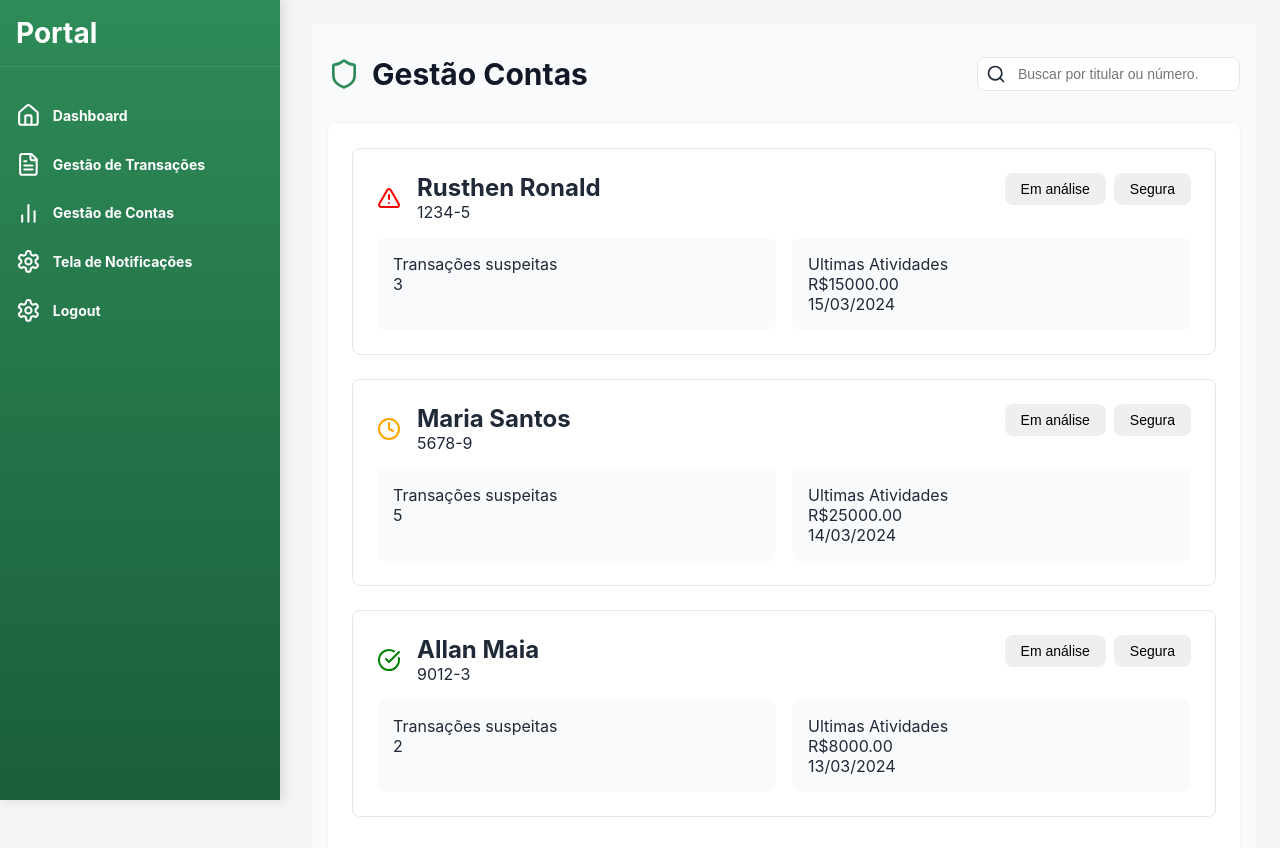
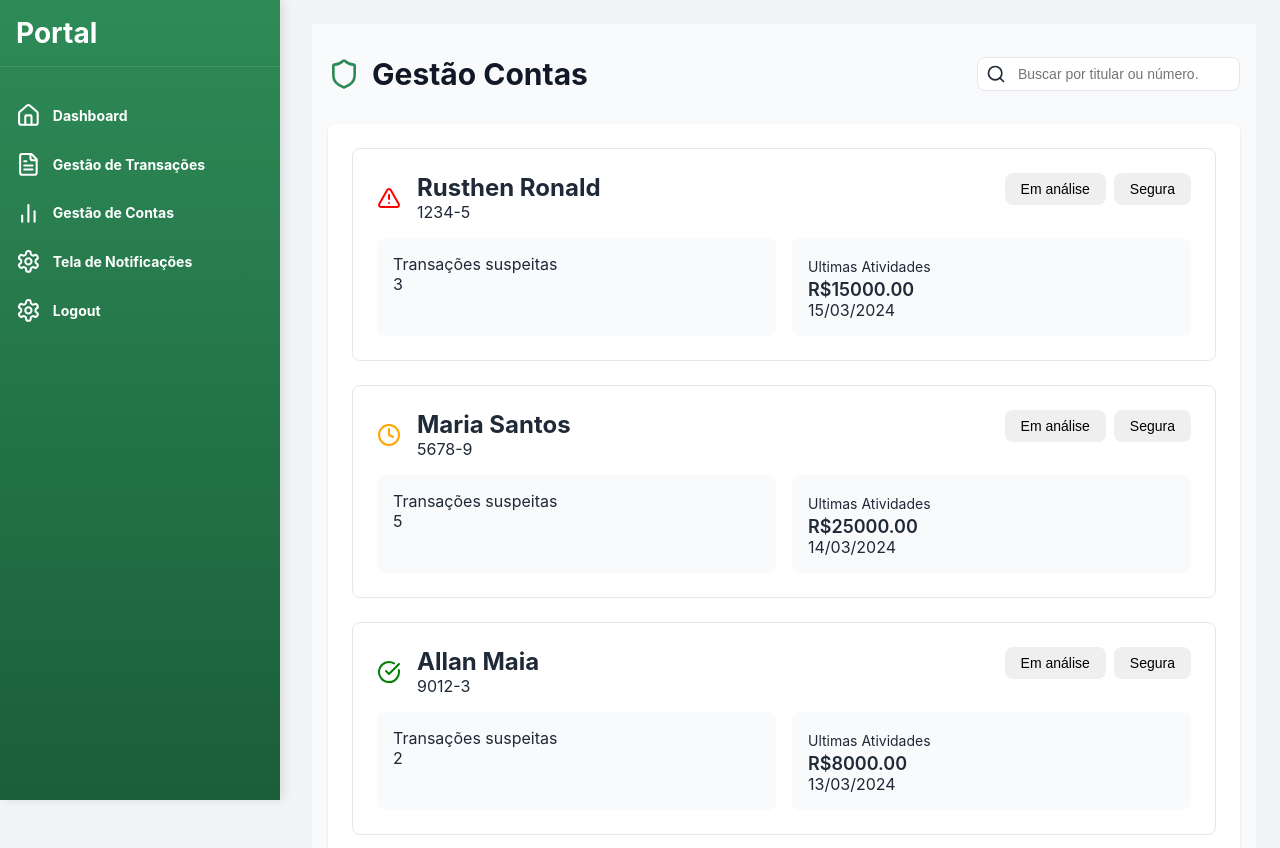
Before and after one commit to RusthenRonald2006/Portal-de-analise-em-anomalias-transacionais, a React (Create React App) app in the folder detec-anomalias/: page /gestaocontas in a window 1280 px wide. Built offline with nearby package versions, Linux system fonts and the light colour scheme; the HTML template or start-up script is replaced by a standard one.

Commit message:
destacando valores

```diff
--- a/detec-anomalias/src/components/Pages/GestaoContas.js
+++ b/detec-anomalias/src/components/Pages/GestaoContas.js
@@ -107,8 +107,8 @@ function GestaoContas(){
                                         <p>{contas.transacoesSuspeitas}</p>
                                     </div>
                                     <div className={styles.details_box}>
-                                        <p>Ultimas Atividades</p>
-                                        <p>R${contas.ultimaAtividade.valor.toFixed(2)}</p>
+                                        <p className={styles.details_title}>Ultimas Atividades</p>
+                                        <p className={styles.details_value}>R${contas.ultimaAtividade.valor.toFixed(2)}</p>
                                         <p>{new Date(contas.ultimaAtividade.data).toLocaleDateString("pt-br")}</p>
                                     </div>
                                 </div>
--- a/detec-anomalias/src/components/Pages/GestaoContas.module.css
+++ b/detec-anomalias/src/components/Pages/GestaoContas.module.css
@@ -137,6 +137,14 @@
     padding: 1rem;
     border-radius: 0.5rem;
 }
+.details_title{
+    font-size: 0.875rem;
+    margin: 0.25rem 0;
+}
+.details_value{
+    font-size: 1.125rem;
+    font-weight: 600;
+}
 button{
     padding: 0.5rem 1rem;
     border-radius: 0.5rem;
```
